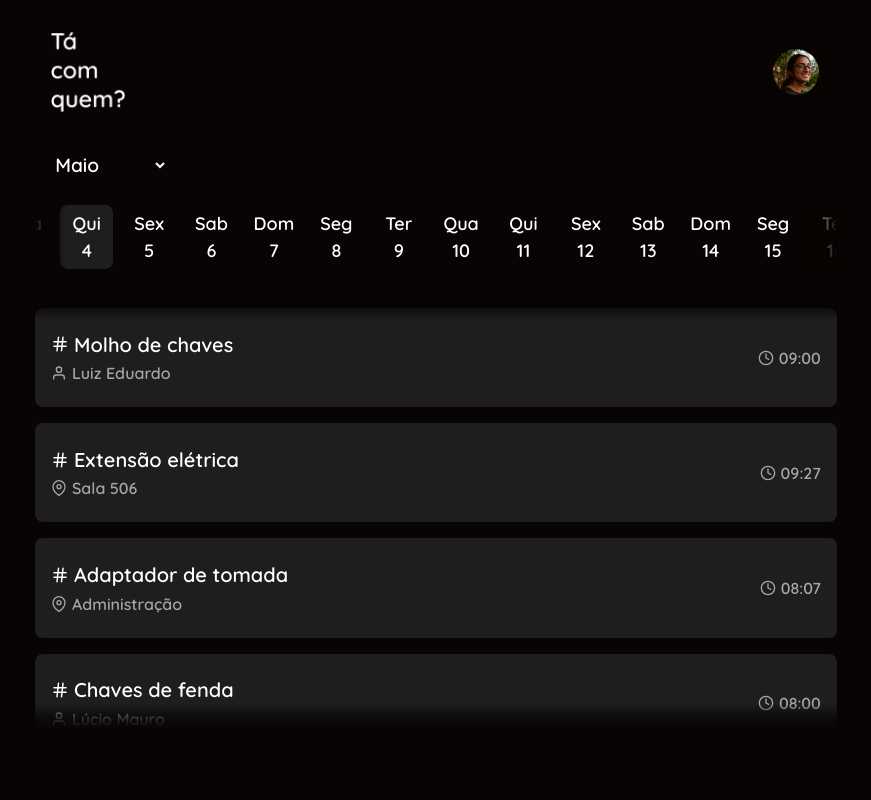
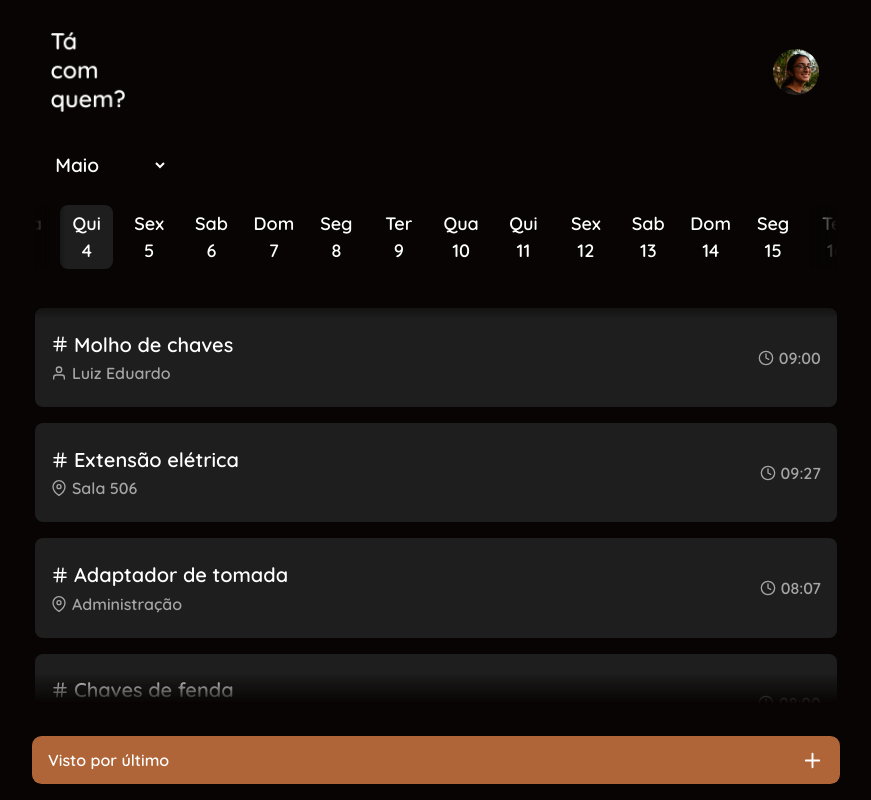
Before and after one commit to Luizefz/TaComQuem, a React (Create React App) app: page / in a window 1280 px wide. Shown: the whole page, without its empty margins (204-1075 px from the left). Built offline with nearby package versions, Linux system fonts and the light colour scheme; the HTML template or start-up script is replaced by a standard one.

Commit message:
feat: add BottomActions component

```diff
--- /dev/null
+++ b/src/components/BottomAction/BottomAction.module.scss
@@ -0,0 +1,11 @@
+.container {
+    position: fixed;
+    bottom: 0;
+    height: 4rem;
+    width: 100%;
+    max-width: 840px;
+
+    &__content {
+        padding: 0 1rem;
+    }
+}
--- /dev/null
+++ b/src/components/BottomAction/index.tsx
@@ -0,0 +1,15 @@
+import React from 'react'
+import LargeButton from '../LargeButton'
+import styles from './BottomAction.module.scss'
+
+function BottomAction() {
+    return (
+        <div className={styles.container}>
+            <div className={styles.container__content}>
+                <LargeButton />
+            </div>
+        </div>
+    )
+}
+
+export default BottomAction
--- a/src/components/CardList/CardList.module.scss
+++ b/src/components/CardList/CardList.module.scss
@@ -1,8 +1,12 @@
 .container {
-    margin: 0 .6rem;
-    overflow-y: hidden;
-    height: calc(100vh - 22rem);
+    display: flex;
+    flex-direction: column;
+    padding: 0 1.2rem;
+    overflow: hidden;
+    min-height: 17rem;
+    height: calc(60vh - 4rem);
     mask-image: linear-gradient(to top, transparent 0%, black 32px, black calc(100% - 32px), transparent 100%);
+    cursor: grab;
 
     &__card {
         display: flex;
--- a/src/components/CardList/index.tsx
+++ b/src/components/CardList/index.tsx
@@ -7,7 +7,7 @@ function CardList({ children }: { children: React.ReactNode }) {
     const constraintsRef = useRef(null);
 
     return (
-        <section className={styles.container}>
+        <section>
             <motion.ul
                 className={styles.container}
                 ref={constraintsRef}
--- /dev/null
+++ b/src/components/LargeButton/LargeButton.module.scss
@@ -0,0 +1,24 @@
+.button {
+    width: 100%;
+    height: 3rem;
+    background-color: var(--orange);
+    border: none;
+    border-radius: .6rem;
+    padding: 0 1rem;
+    cursor: pointer;
+    transition: all 0.2s;
+
+    &__content {
+        display: flex;
+        justify-content: space-between;
+        align-items: center;
+
+        h1 {
+            font-size: 1rem;
+        }
+    }
+}
+
+.button:active {
+    transform: scale(0.95);
+}
--- /dev/null
+++ b/src/components/LargeButton/index.tsx
@@ -0,0 +1,16 @@
+import React from 'react'
+import styles from './LargeButton.module.scss'
+import { FiPlus } from 'react-icons/fi'
+
+function LargeButton() {
+    return (
+        <button className={styles.button}>
+            <div className={styles.button__content}>
+                <h1>Visto por último</h1>
+                <FiPlus fontSize={23} />
+            </div>
+        </button>
+    )
+}
+
+export default LargeButton
--- a/src/index.css
+++ b/src/index.css
@@ -31,6 +31,7 @@ time, mark, audio, video {
   font-size: 100%;
   font: inherit;
   vertical-align: baseline;
+  list-style: none;
 
   -webkit-tap-highlight-color: transparent;
   color: var(--white);
--- a/src/pages/Home.tsx
+++ b/src/pages/Home.tsx
@@ -3,6 +3,7 @@ import Calendar from '../components/Calendar'
 import CardList from '../components/CardList'
 import Card from '../components/CardList/Card'
 import Header from '../components/Header'
+import BottomAction from '../components/BottomAction'
 
 function Home() {
 
@@ -55,6 +56,7 @@ function Home() {
                     <Card key={cardItem.id} item={cardItem} i={i} />
                 )}
             </CardList>
+            <BottomAction />
         </div>
     )
 }
```
